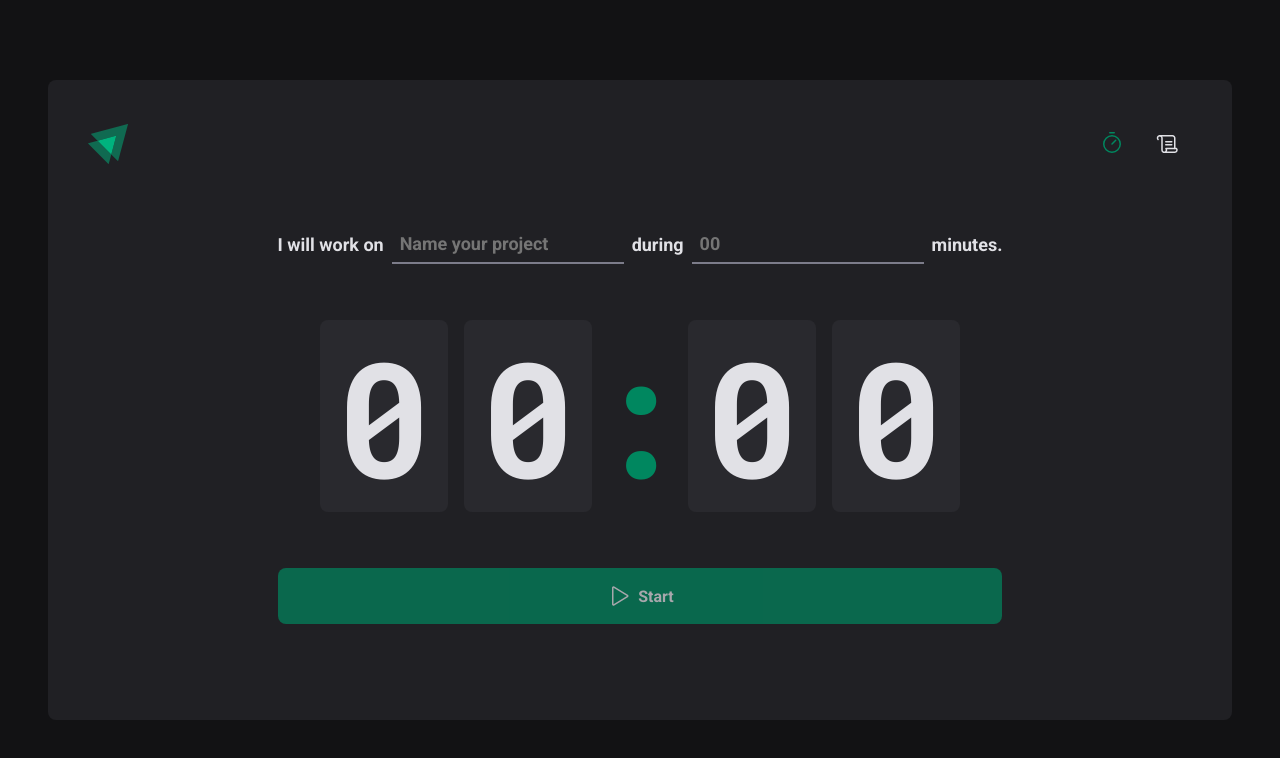
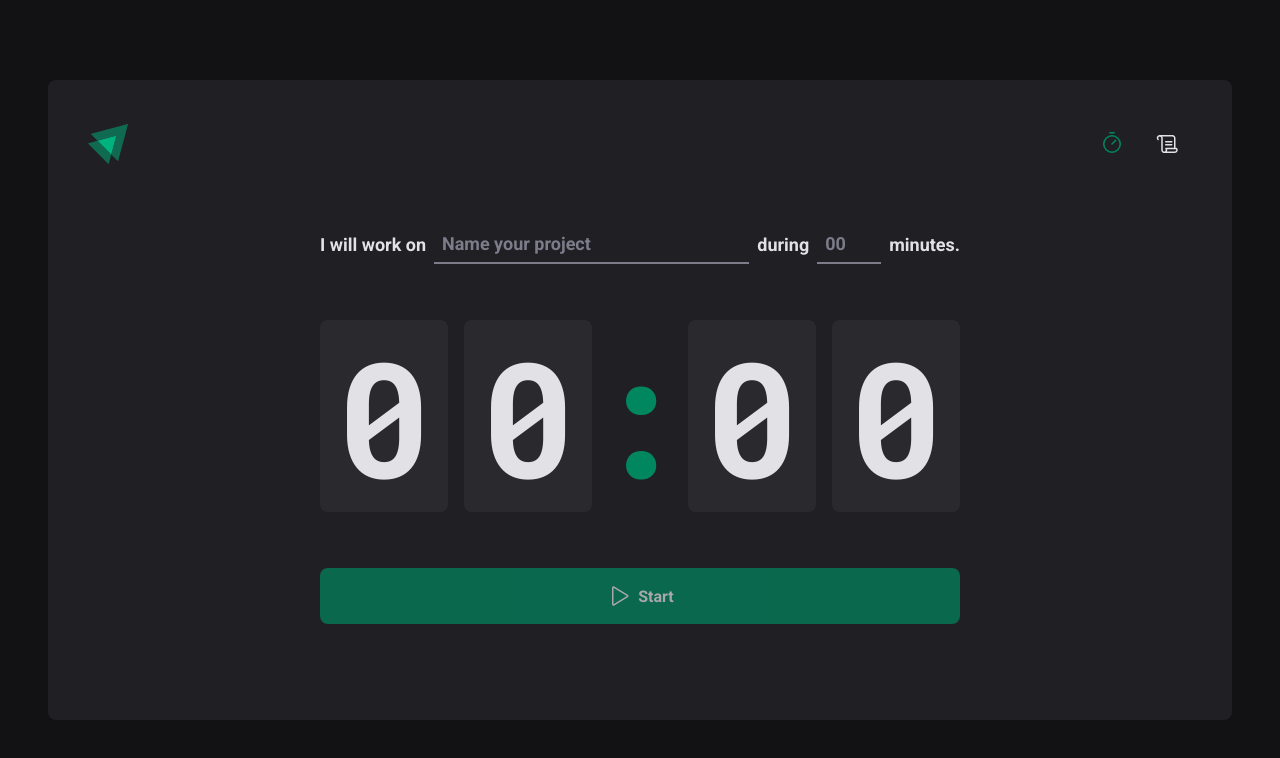
Before and after one commit to thullyoufrn/pomodoro-timer, a React (Vite) app: page / in a window 1280 px wide. Shown: the top 758 px of the page. Built offline with nearby package versions, Linux system fonts and the light colour scheme.

Commit message:
Home page css done

```diff
--- a/src/pages/Home/index.tsx
+++ b/src/pages/Home/index.tsx
@@ -7,13 +7,22 @@ export function Home() {
       <form action="">
         <FormContainer>
           <label htmlFor="task">I will work on</label>
-          <TaskInput id="task" placeholder="Name your project" />
+          <TaskInput id="task" list="task-suggestions" placeholder="Name your project" />
+
+          <datalist id="task-suggestions">
+            <option value="Ignite Feed"></option>
+            <option value="To Do List"></option>
+            <option value="Pomodoro Timer"></option>
+          </datalist>
 
           <label htmlFor="minutesAmount">during</label>
           <MinutesAmountInput
             type="number"
             id="minutesAmount"
             placeholder="00"
+            step={5}
+            min={5}
+            max={60}
           />
 
           <span>minutes.</span>
--- a/src/pages/Home/styles.ts
+++ b/src/pages/Home/styles.ts
@@ -36,11 +36,28 @@ const BaseInput = styled.input`
   font-size: 1.125rem;
   padding: 0 0.5rem;
   color: ${props => props.theme['gray-100']};
+
+  &:focus {
+    box-shadow: none;
+    border-color: ${props => props.theme['green-500']};
+  }
+
+  &::placeholder {
+    color: ${props => props.theme['gray-500']};
+  }
 `
 
-export const TaskInput = styled(BaseInput)``
+export const TaskInput = styled(BaseInput)`
+  flex: 1;
 
-export const MinutesAmountInput = styled(BaseInput)``
+  &::-webkit-calendar-picker-indicator {
+    display: none !important;
+  }
+`
+
+export const MinutesAmountInput = styled(BaseInput)`
+  width: 4rem;
+`
 
 export const CountdownContainer = styled.div`
   font-family: 'Roboto Mono', monospace;
```
